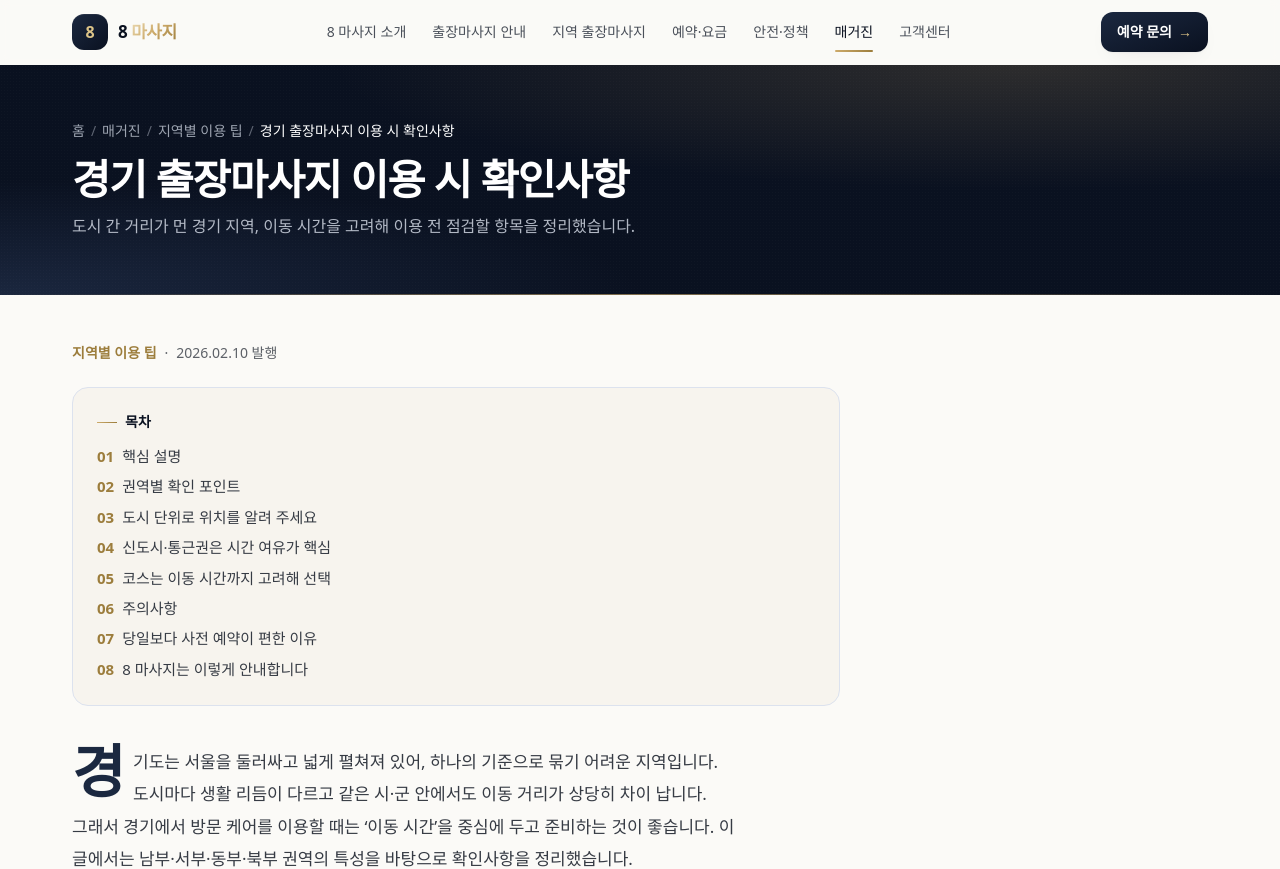
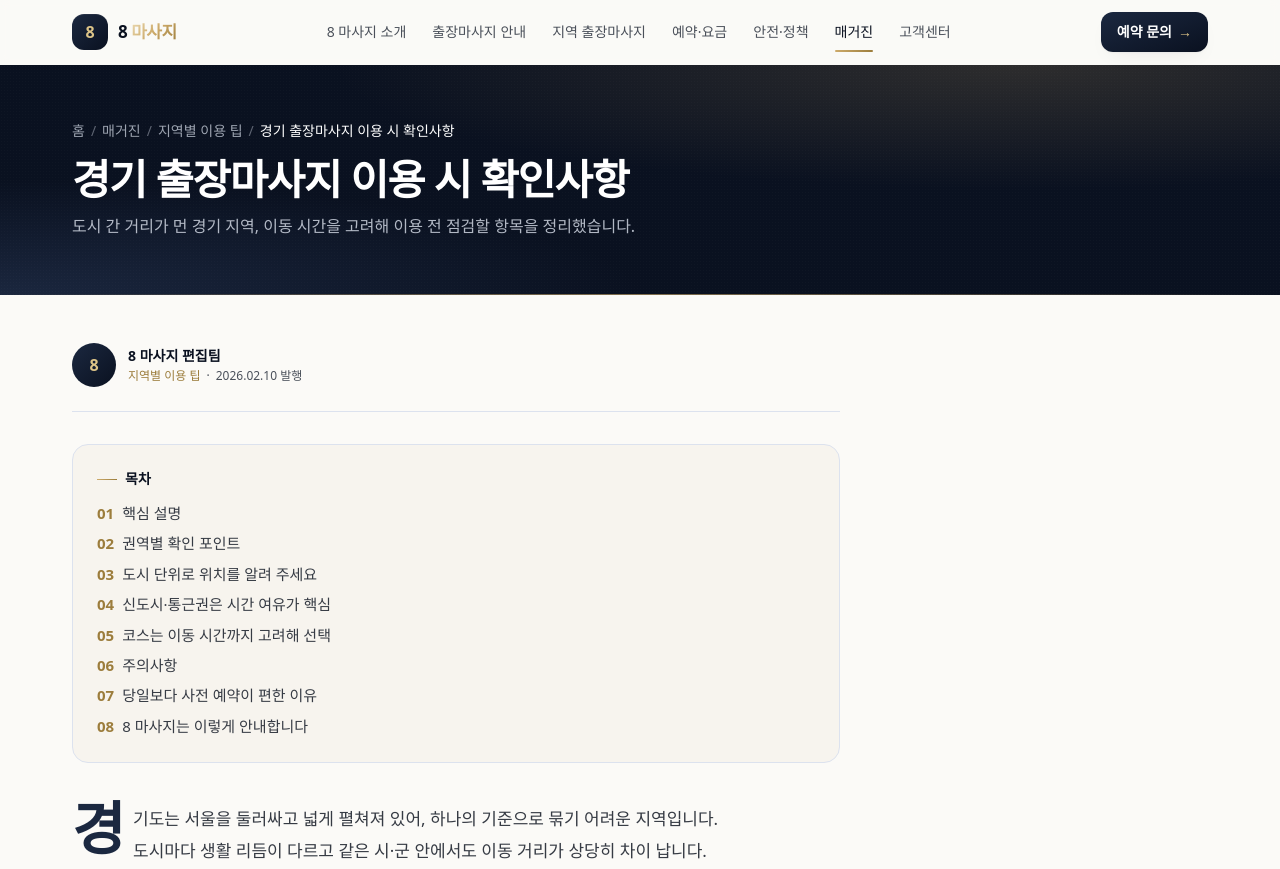
Before and after one commit to guhara1/8massage, a Next.js app: page /magazine/area-tips/gyeonggi-checklist in a window 1280 px wide. Shown: the top 869 px of the page. Built offline with nearby package versions, Linux system fonts and the light colour scheme; a web font is replaced by a local one.

Commit message:
Magazine E-E-A-T: visible author byline + author bio box + Article author schema
- Honest brand author '8 마사지 편집팀' (no fake person)
- Top byline (author/category/date) and bottom author bio box
- Article structured data author set to editorial team linking to /about/brand/

```diff
--- a/components/MagazineArticle.tsx
+++ b/components/MagazineArticle.tsx
@@ -7,6 +7,7 @@ import SectionHeading from "./SectionHeading";
 import ArticleToc from "./ArticleToc";
 import { PageHero, Prose, ContactCTA, InternalLinkCard } from "./ui";
 import { faqLd, articleLd } from "@/lib/seo";
+import { SITE } from "@/lib/site";
 
 export type RelatedLink = { title: string; href: string; description: string };
 
@@ -51,19 +52,44 @@ export default function MagazineArticle({
       />
 
       <Container className="py-12">
-        <p className="mb-6 text-sm text-ink-700/80">
-          <span className="font-semibold text-gold-600">{category}</span>
-          <span className="mx-2" aria-hidden="true">·</span>
-          <time dateTime={datePublished} className="font-medium">
-            {datePublished.replace(/-/g, ".")} 발행
-          </time>
-        </p>
+        <div className="mb-8 flex max-w-3xl items-center gap-3 border-b border-navy-100 pb-6">
+          <span
+            className="flex h-11 w-11 shrink-0 items-center justify-center rounded-full bg-gradient-to-br from-navy-700 to-navy-900 text-base font-bold text-gold-300 ring-1 ring-white/10"
+            aria-hidden="true"
+          >
+            8
+          </span>
+          <div className="leading-tight">
+            <p className="text-sm font-semibold text-navy-900">
+              <span itemProp="author">{SITE.author.name}</span>
+            </p>
+            <p className="mt-0.5 text-xs text-ink-600">
+              <span className="font-medium text-gold-600">{category}</span>
+              <span className="mx-1.5" aria-hidden="true">·</span>
+              <time dateTime={datePublished}>{datePublished.replace(/-/g, ".")} 발행</time>
+            </p>
+          </div>
+        </div>
 
         <div className="max-w-3xl">
           <ArticleToc targetId="article-body" />
           <article id="article-body">
             <Prose>{children}</Prose>
           </article>
+
+          {/* 저자 소개 (E-E-A-T) */}
+          <div className="mt-12 flex gap-4 rounded-3xl border border-navy-100 bg-cream-100/60 p-6">
+            <span
+              className="flex h-12 w-12 shrink-0 items-center justify-center rounded-full bg-gradient-to-br from-navy-700 to-navy-900 text-lg font-bold text-gold-300 ring-1 ring-white/10"
+              aria-hidden="true"
+            >
+              8
+            </span>
+            <div>
+              <p className="text-sm font-bold text-navy-900">글 · {SITE.author.name}</p>
+              <p className="mt-1.5 text-sm leading-relaxed text-ink-700">{SITE.author.bio}</p>
+            </div>
+          </div>
         </div>
 
         {/* 관련 내부링크 */}
--- a/lib/seo.ts
+++ b/lib/seo.ts
@@ -85,7 +85,11 @@ export function articleLd(input: {
     headline: input.title,
     description: input.description,
     mainEntityOfPage: absoluteUrl(input.path),
-    author: { "@type": "Organization", name: SITE.name },
+    author: {
+      "@type": "Organization",
+      name: SITE.author.name,
+      url: absoluteUrl("/about/brand/"),
+    },
     publisher: {
       "@type": "Organization",
       name: SITE.name,
--- a/lib/site.ts
+++ b/lib/site.ts
@@ -6,6 +6,11 @@ export const SITE = {
   description:
     "8 마사지는 서울, 경기, 인천, 부산 지역 출장마사지 정보를 안내합니다. 예약 절차, 가능 지역, 요금 기준, 위생 관리, 제공하지 않는 서비스까지 투명하게 확인하세요.",
   locale: "ko_KR",
+  // 매거진 글 저자(발행 주체). 가짜 인물 대신 정직하게 편집팀으로 표기한다.
+  author: {
+    name: "8 마사지 편집팀",
+    bio: "8 마사지 편집팀은 출장마사지 예약·이용에 도움이 되는 정보를 과장 없이 정리합니다. 모든 글은 건전한 방문 케어 기준에 맞춰 검토되며, 의료 효과나 치료를 보장하지 않습니다.",
+  },
   // 표시용 연락 채널(예시). 실제 운영 정보로 교체하세요.
   contact: {
     inquiryPath: "/booking-inquiry/",
```
